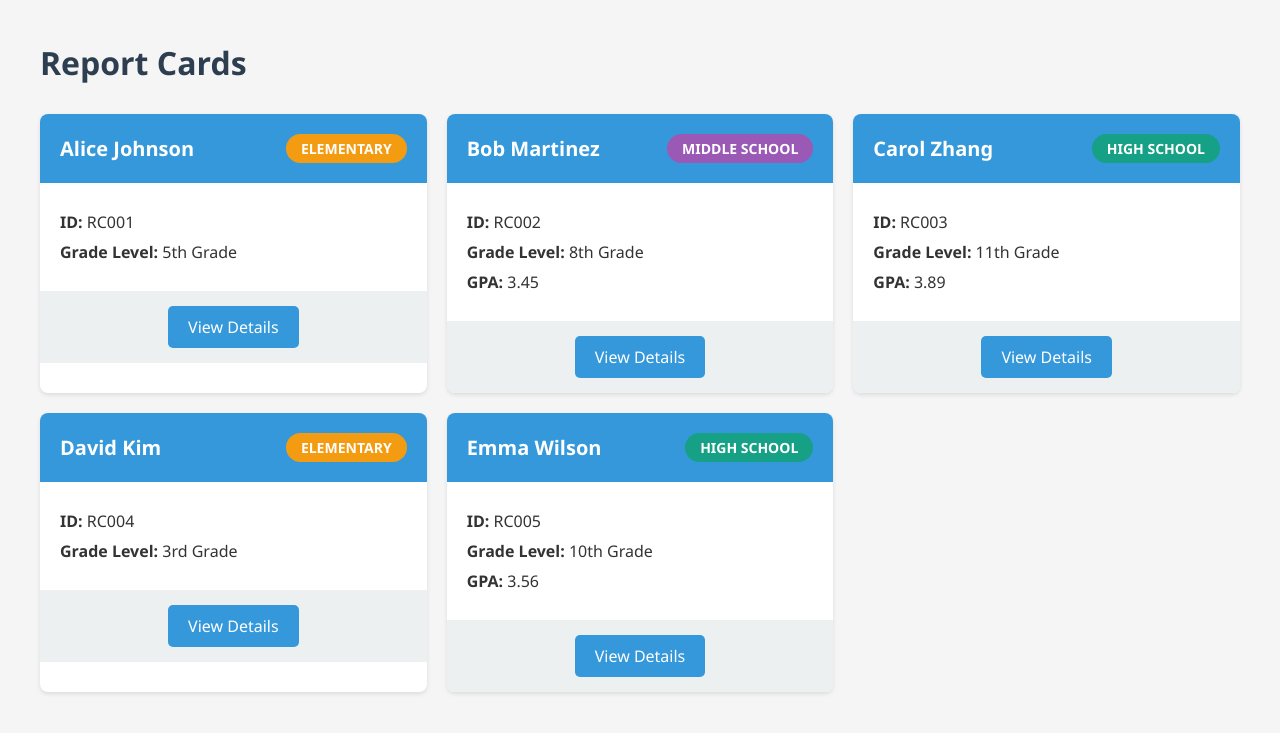
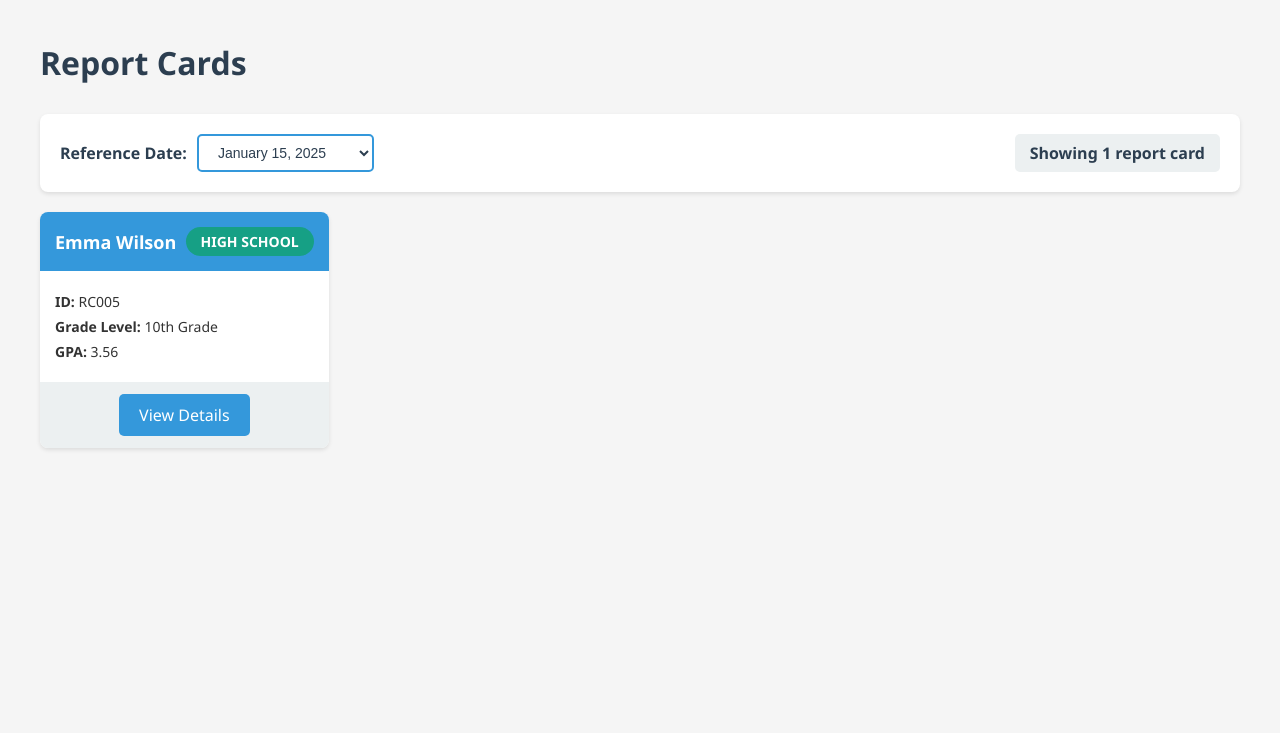
Before and after one commit to jcquarto/report_card_interface_via_ai, a Rails app: page / in a window 1280 px wide. Shown: the top 733 px of the page. Run offline with Rails 7, Linux system fonts and the light colour scheme.

Commit message:
Add reference date filter with default value and compact UI
Co-authored-by: jcquarto <331569+jcquarto@users.noreply.github.com>

```diff
--- a/app/assets/stylesheets/application.css
+++ b/app/assets/stylesheets/application.css
@@ -72,12 +72,73 @@ h3 {
   color: white;
 }
 
+/* Filter Section */
+.filter-section {
+  background: white;
+  border-radius: 8px;
+  padding: 20px;
+  margin-top: 20px;
+  box-shadow: 0 2px 4px rgba(0,0,0,0.1);
+  display: flex;
+  justify-content: space-between;
+  align-items: center;
+  flex-wrap: wrap;
+  gap: 15px;
+}
+
+.filter-form {
+  display: flex;
+  align-items: center;
+  gap: 10px;
+}
+
+.filter-group {
+  display: flex;
+  align-items: center;
+  gap: 10px;
+}
+
+.filter-group label {
+  font-weight: bold;
+  color: #2c3e50;
+}
+
+.filter-select {
+  padding: 8px 15px;
+  border: 2px solid #3498db;
+  border-radius: 5px;
+  font-size: 14px;
+  background-color: white;
+  color: #2c3e50;
+  cursor: pointer;
+  transition: border-color 0.2s;
+}
+
+.filter-select:hover {
+  border-color: #2980b9;
+}
+
+.filter-select:focus {
+  outline: none;
+  border-color: #2980b9;
+  box-shadow: 0 0 0 3px rgba(52, 152, 219, 0.1);
+}
+
+.results-count {
+  font-size: 16px;
+  font-weight: bold;
+  color: #2c3e50;
+  padding: 8px 15px;
+  background-color: #ecf0f1;
+  border-radius: 5px;
+}
+
 /* Report Cards List (Index Page) */
 .report-cards-list {
   display: grid;
-  grid-template-columns: repeat(auto-fill, minmax(300px, 1fr));
-  gap: 20px;
-  margin-top: 30px;
+  grid-template-columns: repeat(auto-fill, minmax(240px, 1fr));
+  gap: 15px;
+  margin-top: 20px;
 }
 
 .report-card-item {
@@ -96,27 +157,28 @@ h3 {
 .card-header {
   background-color: #3498db;
   color: white;
-  padding: 20px;
+  padding: 15px;
   display: flex;
   justify-content: space-between;
   align-items: center;
 }
 
 .card-header h2 {
-  font-size: 20px;
+  font-size: 18px;
   color: white;
 }
 
 .card-body {
-  padding: 20px;
+  padding: 15px;
 }
 
 .card-body p {
-  margin: 8px 0;
+  margin: 6px 0;
+  font-size: 14px;
 }
 
 .card-footer {
-  padding: 15px 20px;
+  padding: 12px 15px;
   background-color: #ecf0f1;
   text-align: center;
 }
--- a/app/controllers/report_cards_controller.rb
+++ b/app/controllers/report_cards_controller.rb
@@ -1,6 +1,9 @@
 class ReportCardsController < ApplicationController
   def index
-    @report_cards = ReportCard.all
+    @available_dates = ReportCard.available_reference_dates
+    @selected_date = params[:reference_date] || ReportCard.default_reference_date
+    @report_cards = ReportCard.filter_by_reference_date(@selected_date)
+    @total_count = @report_cards.count
   end
 
   def show
--- a/app/models/report_card.rb
+++ b/app/models/report_card.rb
@@ -1,11 +1,12 @@
 class ReportCard
-  attr_reader :uuid, :student_name, :report_card_type, :grade_level, :data
+  attr_reader :uuid, :student_name, :report_card_type, :grade_level, :reference_date, :data
 
   def initialize(attributes)
     @uuid = attributes['uuid']
     @student_name = attributes['student_name']
     @report_card_type = attributes['report_card_type']
     @grade_level = attributes['grade_level']
+    @reference_date = attributes['reference_date']
     @data = attributes
   end
 
@@ -15,6 +16,19 @@ class ReportCard
 
   def self.find(uuid)
     all.find { |rc| rc.uuid == uuid }
+  end
+
+  def self.filter_by_reference_date(reference_date)
+    return all if reference_date.blank?
+    all.select { |rc| rc.reference_date == reference_date }
+  end
+
+  def self.available_reference_dates
+    all.map(&:reference_date).uniq.sort.reverse
+  end
+
+  def self.default_reference_date
+    available_reference_dates.first
   end
 
   def self.load_report_cards
--- a/app/views/report_cards/index.html.erb
+++ b/app/views/report_cards/index.html.erb
@@ -1,5 +1,21 @@
 <div class="container">
   <h1>Report Cards</h1>
+
+  <div class="filter-section">
+    <%= form_with url: report_cards_path, method: :get, local: true, class: "filter-form" do |f| %>
+      <div class="filter-group">
+        <%= f.label :reference_date, "Reference Date:" %>
+        <%= f.select :reference_date,
+                     options_for_select(@available_dates.map { |date| [Date.parse(date).strftime("%B %d, %Y"), date] }, @selected_date),
+                     {},
+                     { class: "filter-select", onchange: "this.form.submit();" } %>
+      </div>
+    <% end %>
+
+    <div class="results-count">
+      Showing <%= @total_count %> <%= "report card".pluralize(@total_count) %>
+    </div>
+  </div>
 
   <div class="report-cards-list">
     <% @report_cards.each do |report_card| %>
```
Also changed, not shown: config/report_cards.json (+11 -6 lines).
